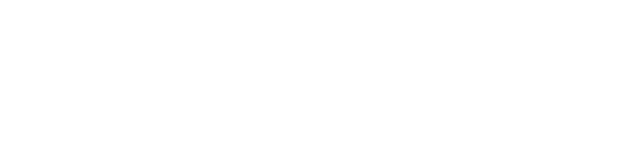
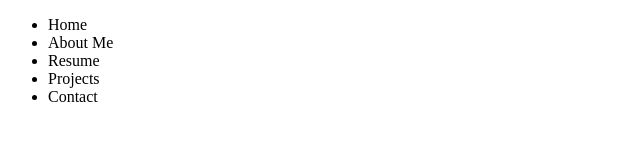
Before and after one commit to rbaranwal01/rishika-baranwal.github.io, a plain HTML site: page index.html in a window 1280 px wide. Shown: the whole page, without its empty margins (0-640 px from the left). Drawn offline with Linux system fonts and the light colour scheme.

Commit message:
Added a menu bar and changed background color

```diff
--- a/index.html
+++ b/index.html
@@ -1,11 +1,19 @@
+<!DOCTYPE html>
 <html lang="en">
 <head>
     <meta charset="UTF-8">
     <meta http-equiv="X-UA-Compatible" content="IE=edge">
     <meta name="viewport" content="width=device-width, initial-scale=1.0">
-    <title>Rishika Baranwal</title>
+    <title>Rishika Baranwal</title> <!--This shows on the tab for the website-->
 </head>
 <body>
-
+<!--the menu bar-->
+<ul>
+    <li>Home</li>
+    <li>About Me</li>
+    <li>Resume</li>
+    <li>Projects</li>
+    <li>Contact</li>
+</ul>
 </body>
 </html>
--- /dev/null
+++ b/style.css
@@ -0,0 +1,3 @@
+body{
+    background-color: azure;
+}
```
